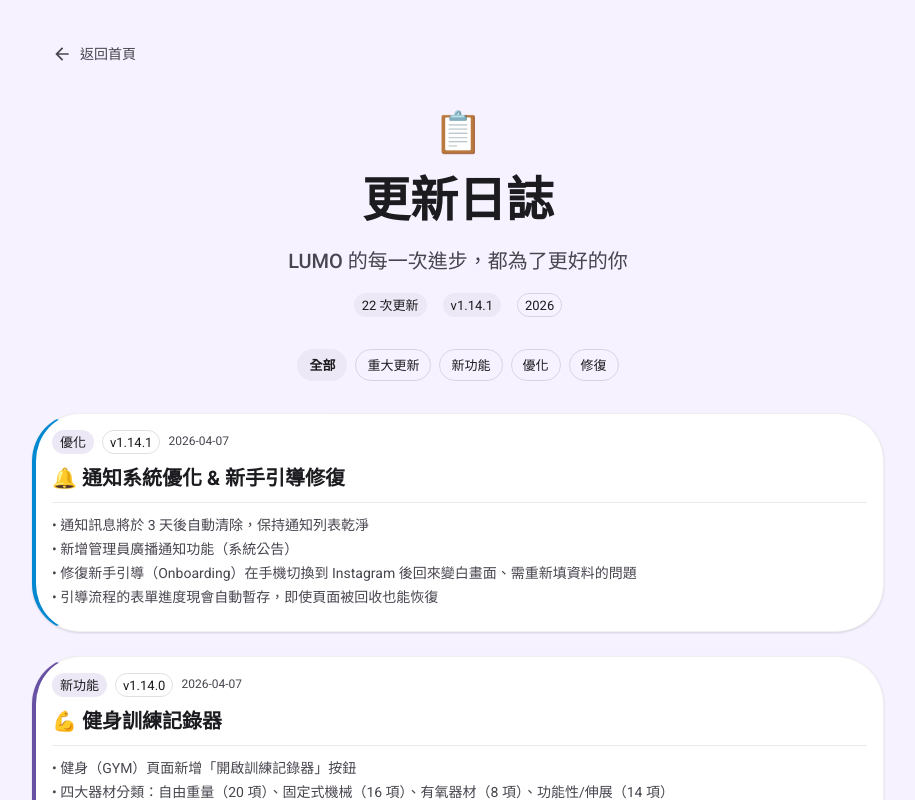
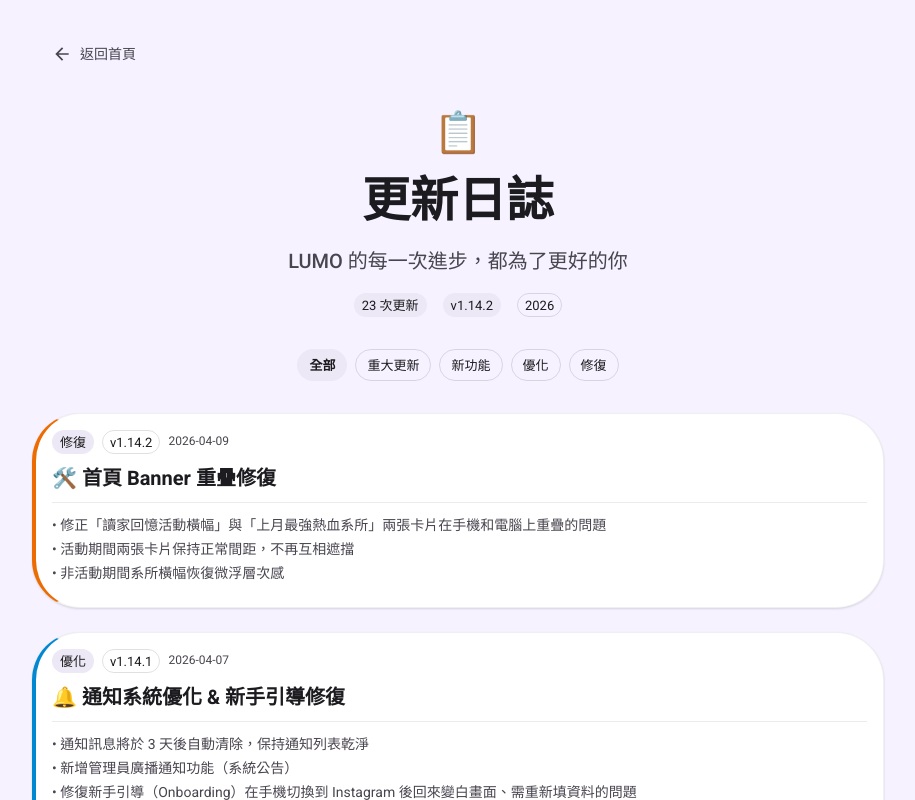
Before and after one commit to DONGHANK-001/lumo-ncnu, a Next.js app in the folder frontend/: page /updates in a window 1280 px wide. Shown: the top 800 px of the page, without its empty margins (182-1097 px from the left). Built offline with nearby package versions, Linux system fonts and the light colour scheme; no server answers.

Commit message:
docs: add v1.14.2 (banner overlap fix) to changelog

```diff
--- a/frontend/src/app/updates/page.tsx
+++ b/frontend/src/app/updates/page.tsx
@@ -27,6 +27,17 @@
 }
 
 const UPDATES: UpdateEntry[] = [
+    {
+        version: 'v1.14.2',
+        date: '2026-04-09',
+        category: '修復',
+        title: '🛠️ 首頁 Banner 重疊修復',
+        details: [
+            '修正「讀家回憶活動橫幅」與「上月最強熱血系所」兩張卡片在手機和電腦上重疊的問題',
+            '活動期間兩張卡片保持正常間距，不再互相遮擋',
+            '非活動期間系所橫幅恢復微浮層次感',
+        ],
+    },
     {
         version: 'v1.14.1',
         date: '2026-04-07',
```
